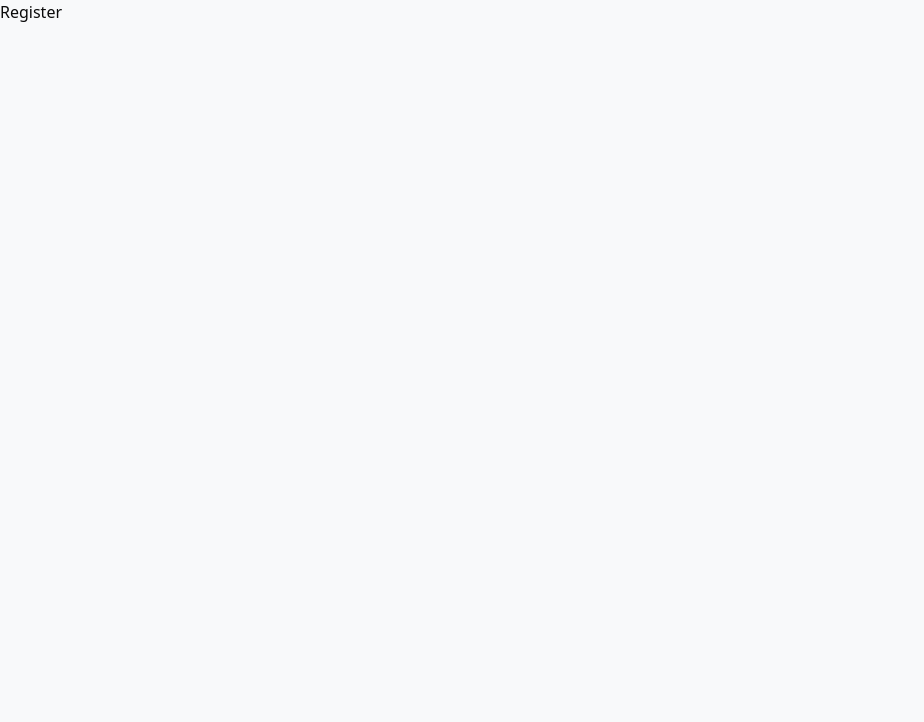
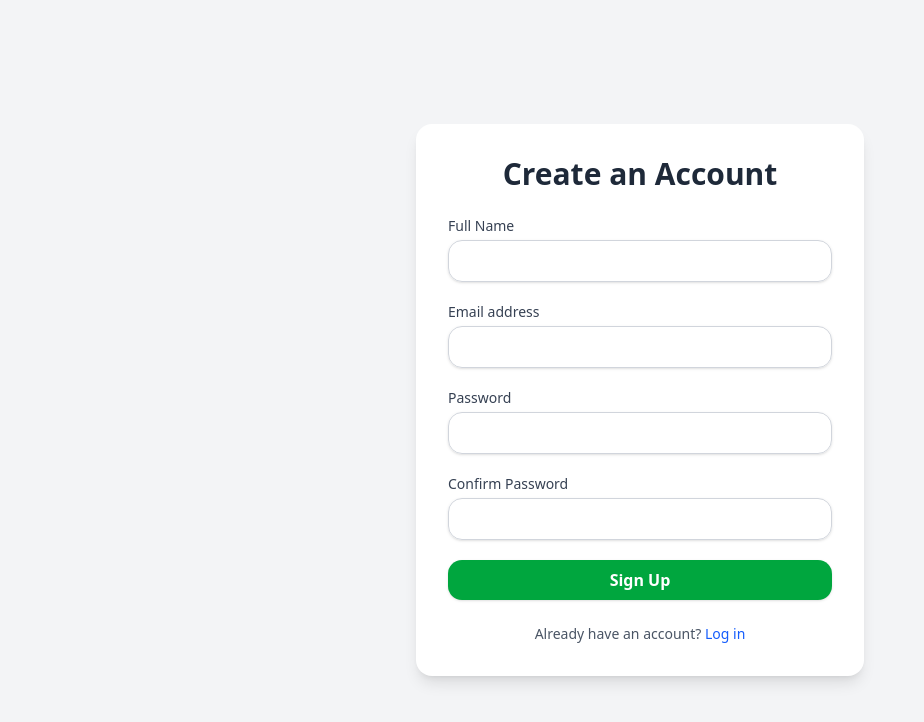
Before and after one commit to aghogho-dev/RentLynk, a Next.js app in the folder rentlynk/: page /register in a window 1280 px wide. Shown: the top 722 px of the page, without its empty margins (0-924 px from the left). Built offline with nearby package versions, Linux system fonts and the light colour scheme.

Commit message:
feat: add registration page with form validation and redirect to login

```diff
--- a/rentlynk/app/(auth)/register/page.tsx
+++ b/rentlynk/app/(auth)/register/page.tsx
@@ -1,9 +1,120 @@
-import React from 'react'
+// File: app/(auth)/register/page.tsx
+'use client';
 
-function Register() {
-  return (
-    <div>Register</div>
-  )
+import { useState } from 'react';
+import { useRouter } from 'next/navigation';
+import Link from 'next/link';
+
+export default function RegisterPage() {
+
+	const router = useRouter();
+	const [form, setForm] = useState({
+		name: '',
+		email: '',
+		password: '',
+		confirmPassword: '',
+	});
+	const [error, setError] = useState('');
+
+	const handleChange = (e: React.ChangeEvent<HTMLInputElement>) => {
+		setForm({ ...form, [e.target.name]: e.target.value });
+	};
+
+	const handleSubmit = async (e: React.FormEvent) => {
+		e.preventDefault();
+		setError('');
+		if (form.password !== form.confirmPassword) {
+		setError("Passwords don't match.");
+		return;
+		}
+		// TODO: call registration API
+		// await api.register(form.name, form.email, form.password);
+
+		// On success, redirect to login
+		router.push('/login');
+	};
+
+	return (
+		<div className="min-h-screen bg-gray-100 flex flex-col justify-center items-center px-6">
+		<div className="w-full max-w-md bg-white p-8 rounded-2xl shadow-lg">
+			<h2 className="text-3xl font-semibold text-gray-800 mb-6 text-center">Create an Account</h2>
+			{error && (<p className="text-red-600 text-sm mb-4">{error}</p>)}
+			<form onSubmit={handleSubmit} className="space-y-5">
+			<div>
+				<label htmlFor="name" className="block text-sm font-medium text-gray-700">
+				Full Name
+				</label>
+				<input
+				type="text"
+				id="name"
+				name="name"
+				value={form.name}
+				onChange={handleChange}
+				required
+				className="mt-1 block w-full px-4 py-2 border border-gray-300 rounded-xl shadow-sm focus:ring-blue-500 focus:border-blue-500"
+				/>
+			</div>
+
+			<div>
+				<label htmlFor="email" className="block text-sm font-medium text-gray-700">
+				Email address
+				</label>
+				<input
+				type="email"
+				id="email"
+				name="email"
+				value={form.email}
+				onChange={handleChange}
+				required
+				className="mt-1 block w-full px-4 py-2 border border-gray-300 rounded-xl shadow-sm focus:ring-blue-500 focus:border-blue-500"
+				/>
+			</div>
+
+			<div>
+				<label htmlFor="password" className="block text-sm font-medium text-gray-700">
+				Password
+				</label>
+				<input
+				type="password"
+				id="password"
+				name="password"
+				value={form.password}
+				onChange={handleChange}
+				required
+				className="mt-1 block w-full px-4 py-2 border border-gray-300 rounded-xl shadow-sm focus:ring-blue-500 focus:border-blue-500"
+				/>
+			</div>
+
+			<div>
+				<label htmlFor="confirmPassword" className="block text-sm font-medium text-gray-700">
+				Confirm Password
+				</label>
+				<input
+				type="password"
+				id="confirmPassword"
+				name="confirmPassword"
+				value={form.confirmPassword}
+				onChange={handleChange}
+				required
+				className="mt-1 block w-full px-4 py-2 border border-gray-300 rounded-xl shadow-sm focus:ring-blue-500 focus:border-blue-500"
+				/>
+			</div>
+
+			<button
+				type="submit"
+				className="w-full bg-green-600 hover:bg-green-700 text-white font-semibold py-2 px-4 rounded-xl shadow-sm transition duration-300"
+			>
+				Sign Up
+			</button>
+			</form>
+
+			<p className="mt-6 text-sm text-center text-gray-600">
+			Already have an account?{' '}
+			<Link href="/login" className="font-medium text-blue-600 hover:text-blue-500">
+				Log in
+			</Link>
+			</p>
+		</div>
+		</div>
+	);
 }
-
-export default Register
```
